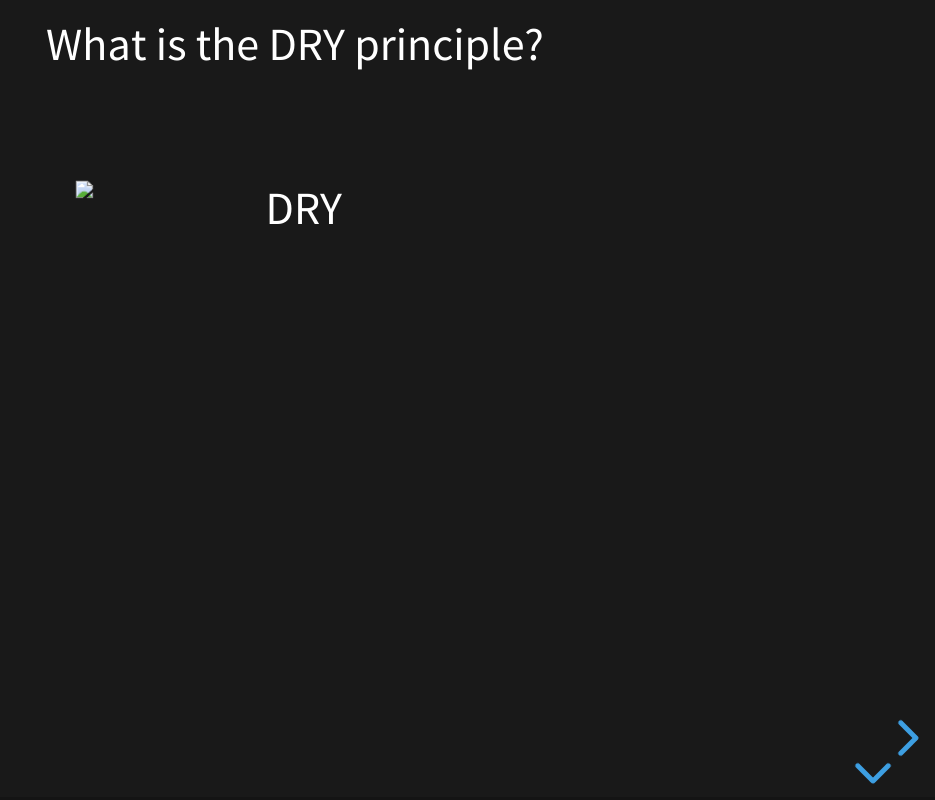
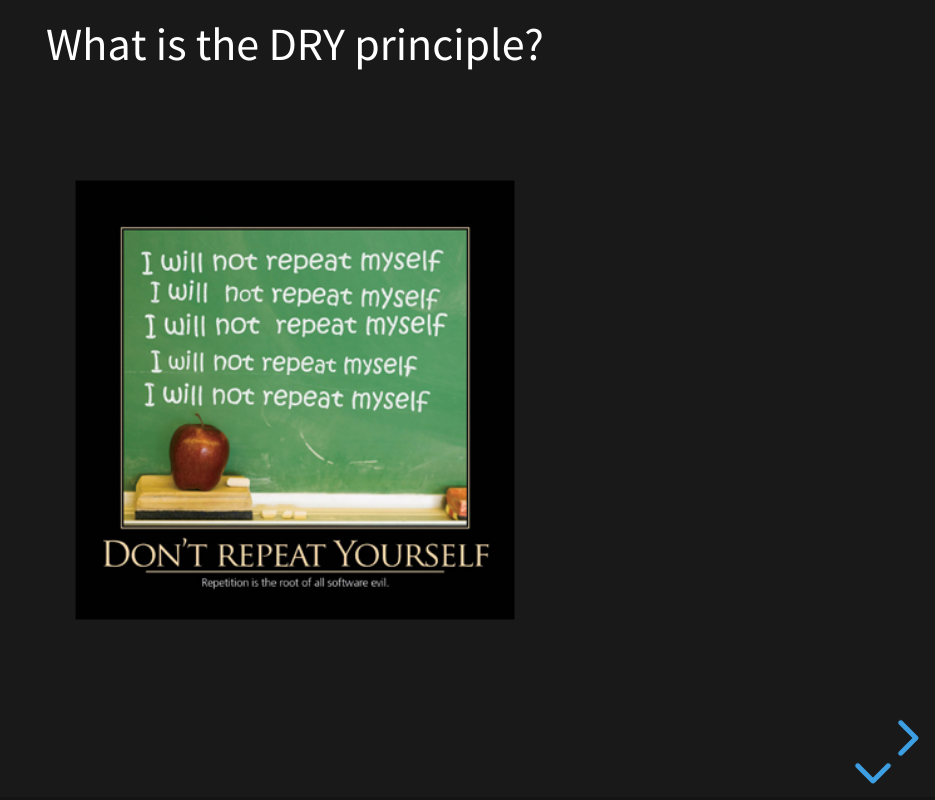
Before and after one commit to Arantola/RS-presentation, a website: page index.html in a window 1280 px wide. Shown: the whole page, without its empty margins (345-1280 px from the left). Drawn offline with Linux system fonts and the light colour scheme; the site is published under a folder, as on GitHub Pages, so addresses that start at the root find nothing.

Commit message:
Update index.html

```diff
--- a/index.html
+++ b/index.html
@@ -19,7 +19,7 @@
 				<section>What is the DRY principle?
 					<section>
 						<div style="display: flex; flex-direction: column; justify-content: center; align-items: center;">
-							<img style="height: 400px; width: 400px;" src="/assets/dry.png" alt="DRY">
+							<img style="height: 400px; width: 400px;" src="./assets/dry.png" alt="DRY">
 						</div>
 					</section>
 					<section>Every piece of knowledge must have a single, unambiguous, authoritative representation within a system</section>
```
